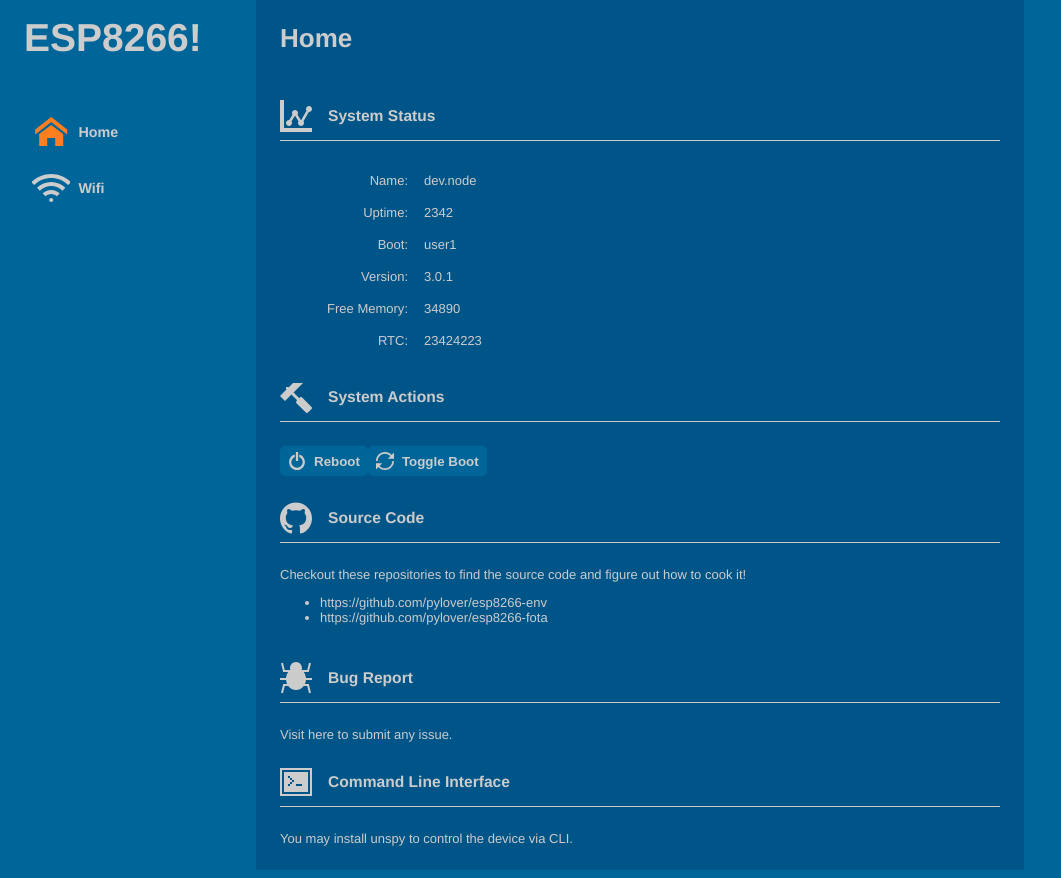
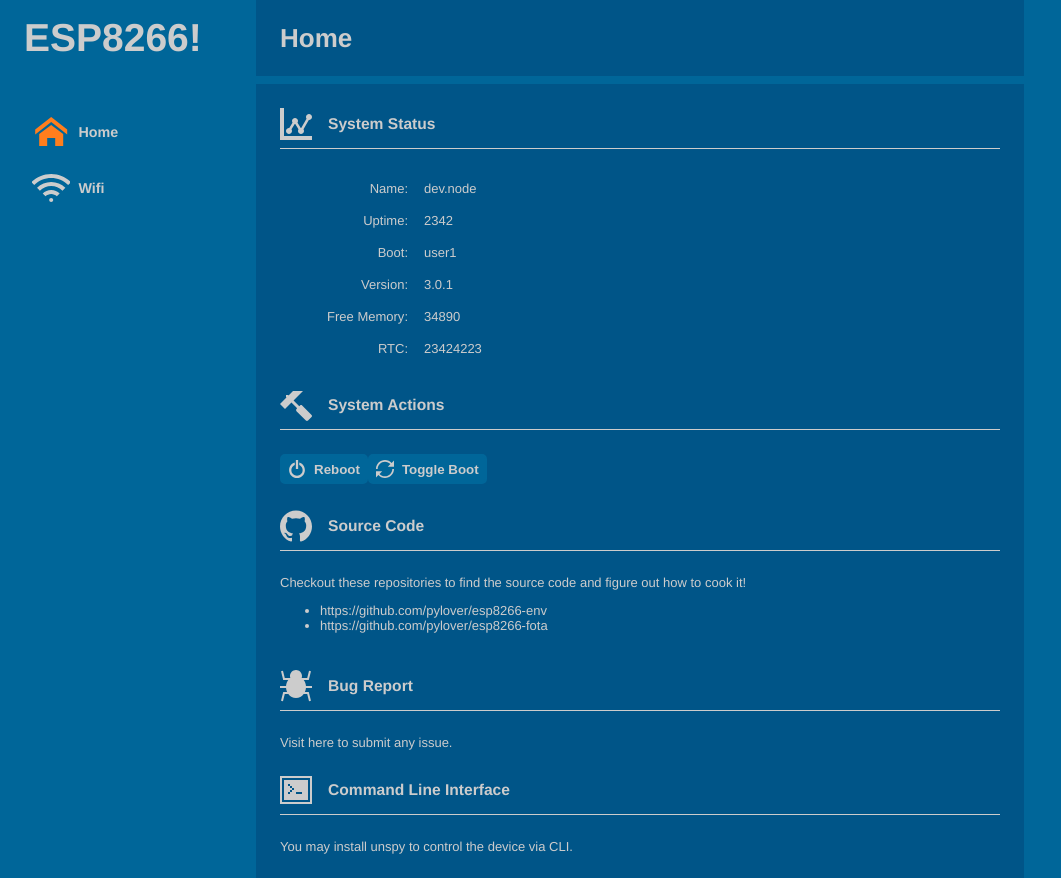
Before and after one commit to matthewtherat/esp8266-fota, a Svelte app in the folder webui/: page / in a window 1280 px wide. Shown: the whole page, without its empty margins (0-1061 px from the left). Built offline with nearby package versions, Linux system fonts and the light colour scheme.

Commit message:
Bugfix: webui

```diff
--- a/webui/src/App.svelte
+++ b/webui/src/App.svelte
@@ -59,9 +59,8 @@ h1, h2
   vertical-align: middle
   float: left
 
-.logo
+.header
   margin-bottom: $gutter
-
 
 #contentHeader button
   margin-right: $gutter * 2
```
